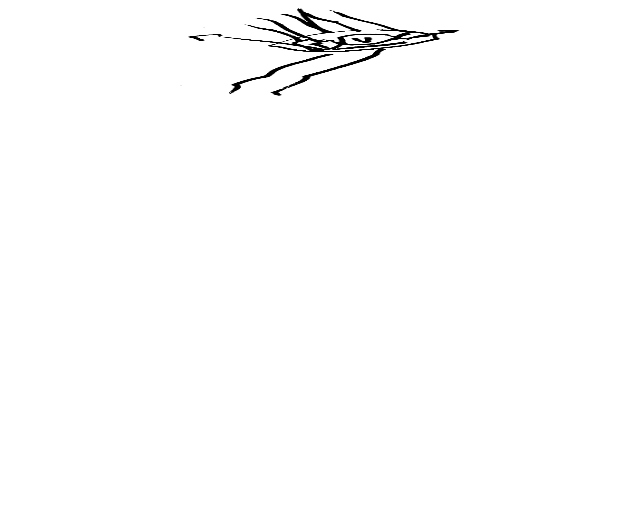
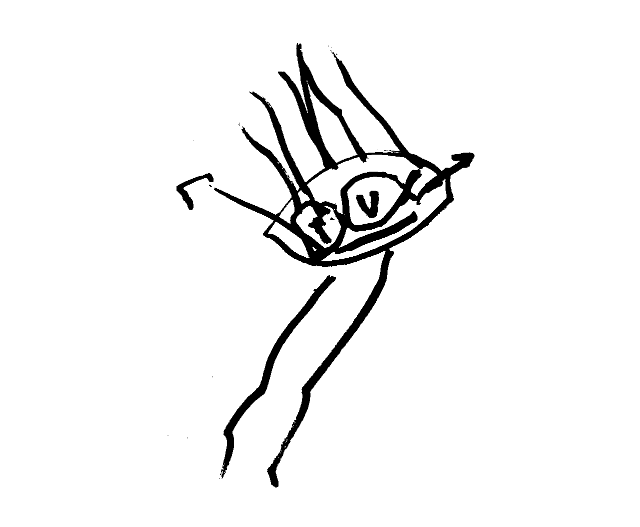
Before and after one commit to kqke/kqke.github.io, a Jekyll site: the page built from index.html, in a window 1280 px wide. Shown: the top 527 px of the page, without its empty margins (329-969 px from the left). Built offline with Jekyll 4.4.1, drawn with Linux system fonts in a browser that asks for light colours.

Commit message:
Update index.html

```diff
--- a/index.html
+++ b/index.html
@@ -7,7 +7,7 @@ body {
   background-repeat: no-repeat;
   background-position: center top;
   background-attachment: scroll;
-	background-size: 300px 100px;
+	background-size: 331px 510px;
 }
 </style>
 
```
